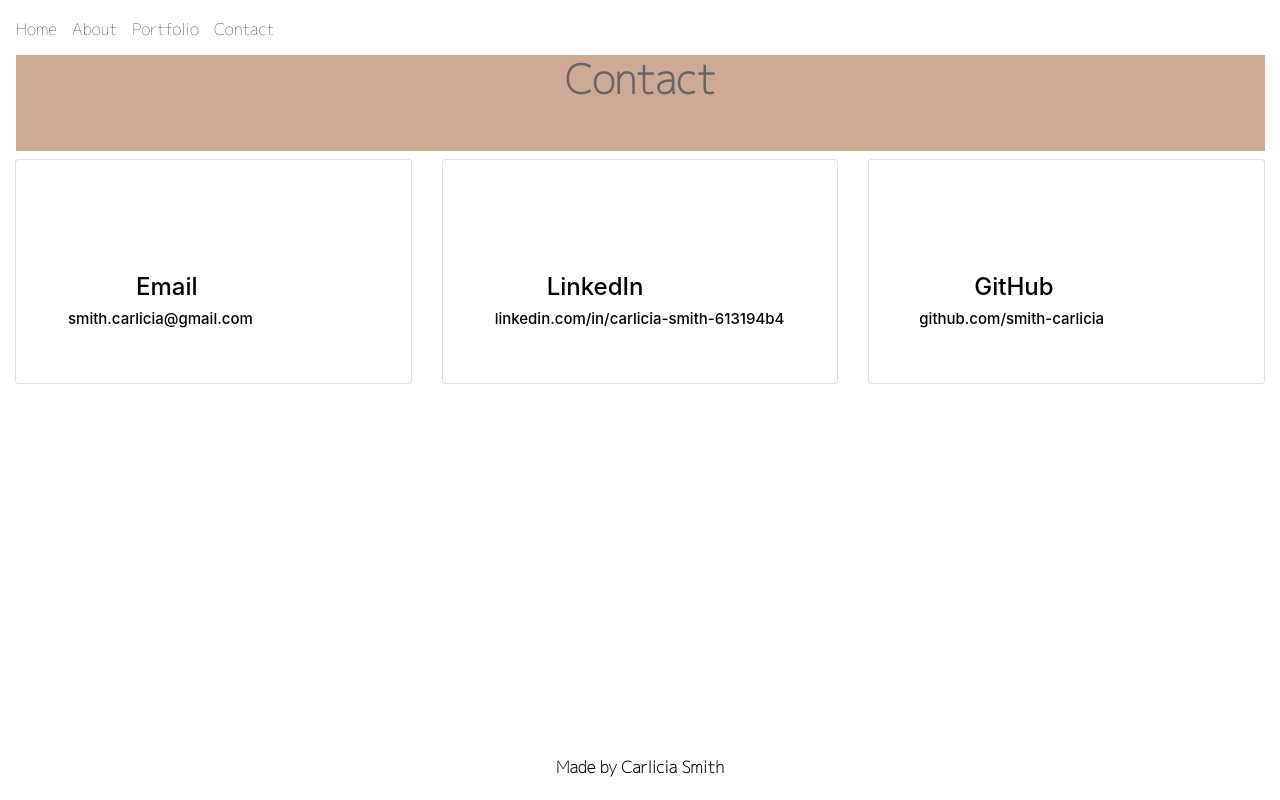
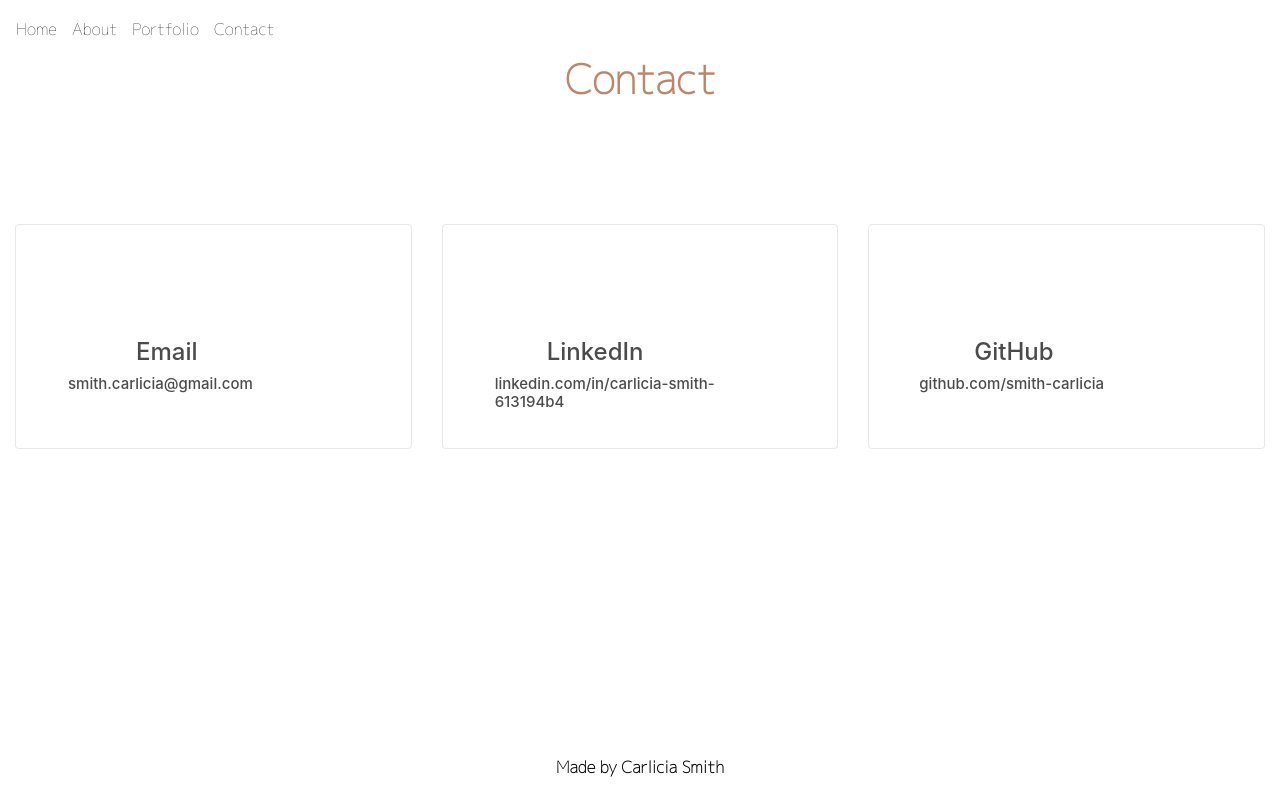
Before and after one commit to smith-carlicia/CarliciaSmith-Portfolio, a React (Create React App) app: page /#/contact in a window 1280 px wide. Built offline with nearby package versions, Linux system fonts and the light colour scheme.

Commit message:
refactoring card color and opacity issue

```diff
--- a/src/pages/Contact/contact.css
+++ b/src/pages/Contact/contact.css
@@ -7,9 +7,18 @@
     font-family: 'M Plus 1p';
     margin-left: 1px;
     padding-bottom: 3rem;
-    background-color:#BC8668;
+    color:#BC8668;
+    font-weight: 800;
+}
+
+.contactcrd {
+    margin-top: 65px;
+    padding-right: 65px;
+    /* max-width: 300px;
+    min-height:200px; */
+    border-radius: 0;
+    background-color: #BC8668;
     opacity: 0.7;
-    font-weight: 800;
 }
 
 .fontIcon {
```
